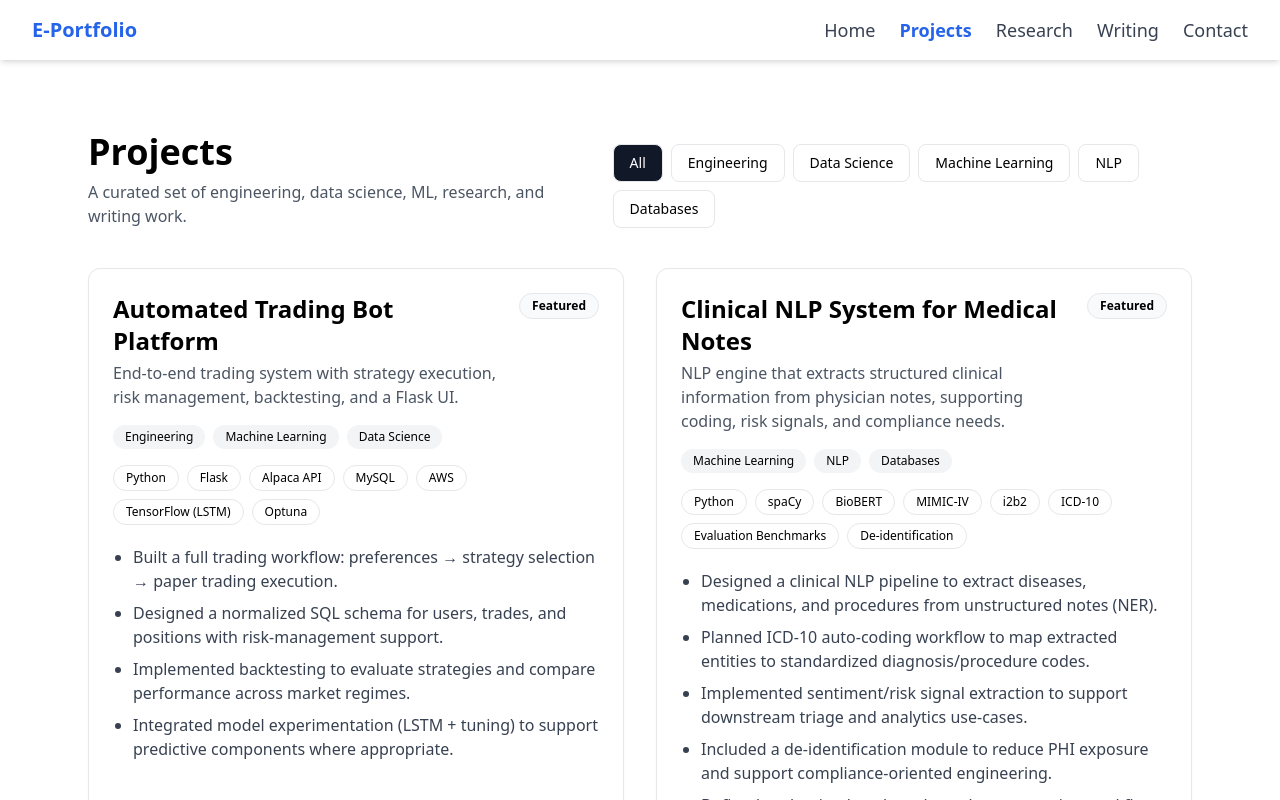
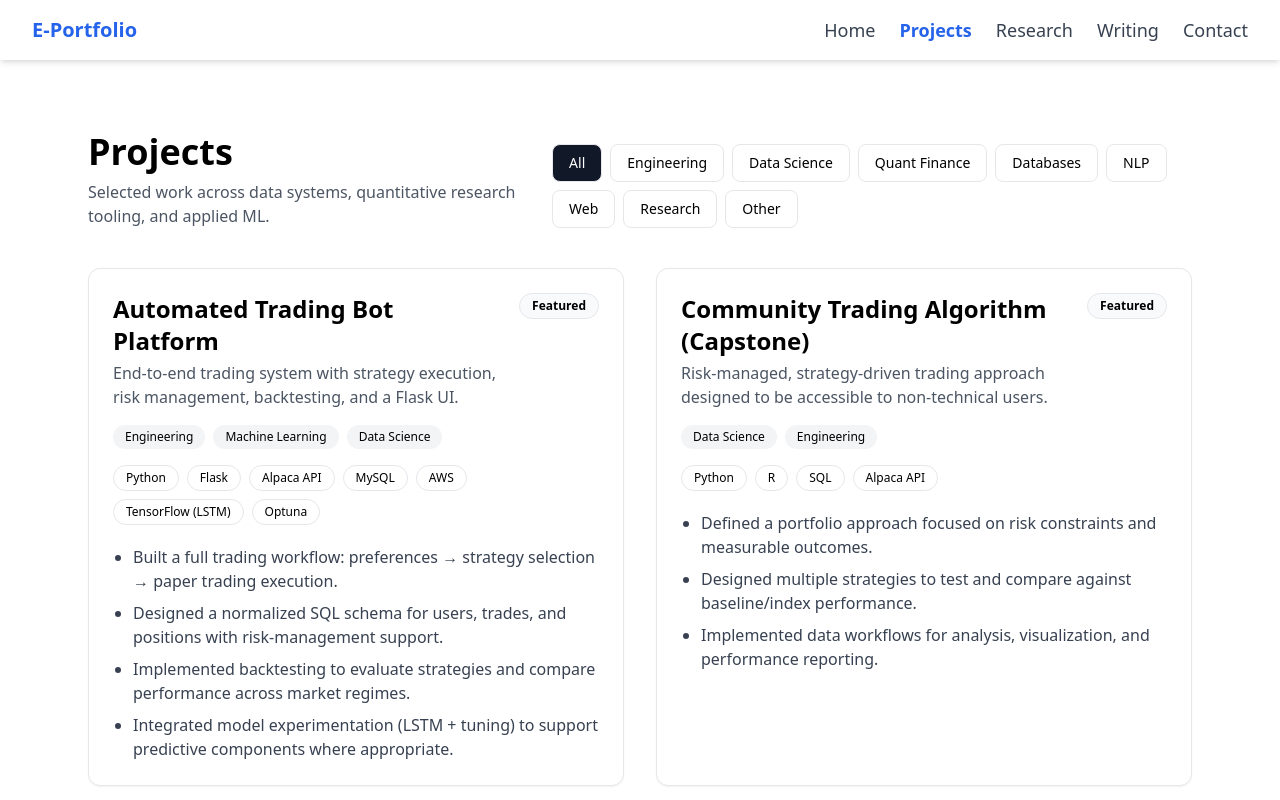
Before and after one commit to aitiern/e-portfolio, a React (Vite) app: page /projects in a window 1280 px wide. Shown: the top 800 px of the page. Built offline with nearby package versions, Linux system fonts and the light colour scheme.

Commit message:
Expand project categories for TypeScript build

```diff
--- a/src/pages/Home.tsx
+++ b/src/pages/Home.tsx
@@ -116,8 +116,7 @@ export default function Home() {
               </div>
 
               <div className="mt-4 flex flex-wrap gap-2">
-                {something.map((t: string) => (
-
+                {p.tech.map((t: string) => (
                   <span key={t} className="text-xs px-3 py-1 rounded-full border">
                     {t}
                   </span>
--- a/src/pages/Projects.tsx
+++ b/src/pages/Projects.tsx
@@ -1,40 +1,34 @@
 import { useMemo, useState } from "react";
+import { projects } from "../data/projects";
 import ProjectCard from "../components/ProjectCard";
-import { projects } from "../data/projects";
-import type { Project } from "../types/Project";
-
+import type { ProjectCategory } from "../types/Project";
 
 const allCategories: ProjectCategory[] = [
   "Engineering",
   "Data Science",
-  "Machine Learning",
+  "Quant Finance",
+  "Databases",
   "NLP",
-  "Databases",
+  "Web",
+  "Research",
+  "Other",
 ];
-
 
 export default function Projects() {
   const [activeCategory, setActiveCategory] = useState<ProjectCategory | "All">("All");
 
-  const visibleProjects = useMemo(() => {
-    const sorted = [...projects].sort((a, b) => {
-      const af = a.featured ? 1 : 0;
-      const bf = b.featured ? 1 : 0;
-      if (bf !== af) return bf - af;
-      return a.title.localeCompare(b.title);
-    });
-
-    if (activeCategory === "All") return sorted;
-    return sorted.filter((p) => p.categories.includes(activeCategory));
+  const visible = useMemo(() => {
+    if (activeCategory === "All") return projects;
+    return projects.filter((p) => p.categories.includes(activeCategory));
   }, [activeCategory]);
 
   return (
     <div className="max-w-6xl mx-auto mt-12 px-6">
-      <div className="flex flex-col gap-4 md:flex-row md:items-end md:justify-between">
+      <div className="flex flex-col gap-3 md:flex-row md:items-end md:justify-between">
         <div>
           <h1 className="text-4xl font-bold">Projects</h1>
-          <p className="text-gray-600 mt-2">
-            A curated set of engineering, data science, ML, research, and writing work.
+          <p className="mt-2 text-gray-600 max-w-3xl">
+            Selected work across data systems, quantitative research tooling, and applied ML.
           </p>
         </div>
 
@@ -48,7 +42,7 @@ export default function Projects() {
             All
           </button>
 
-          {allCategories.map((c) => (
+          {allCategories.map((c: ProjectCategory) => (
             <button
               key={c}
               onClick={() => setActiveCategory(c)}
@@ -63,13 +57,9 @@ export default function Projects() {
       </div>
 
       <div className="mt-10 grid grid-cols-1 lg:grid-cols-2 gap-8">
-        {visibleProjects.map((p) => (
+        {visible.map((p) => (
           <ProjectCard key={p.id} project={p} />
         ))}
-      </div>
-
-      <div className="mt-12 text-sm text-gray-500">
-        Tip: Add GitHub/demo/write-up links in <span className="font-mono">src/data/projects.ts</span> whenever you’re ready.
       </div>
     </div>
   );
--- a/src/types/Projects.ts
+++ b/src/types/Project.ts
@@ -1,10 +1,14 @@
 export type ProjectCategory =
   | "Engineering"
   | "Data Science"
+  | "Quant Finance"
+  | "Databases"
+  | "NLP"
+  | "Web"
+  | "Research"
   | "Machine Learning"
-  | "NLP"
-  | "Databases";
-
+  | "Writing"
+  | "Other";
 
 export interface ProjectLink {
   label: string;
@@ -17,18 +21,10 @@ export interface Project {
   subtitle?: string;
   description?: string;
 
-  // Used for filtering / labels
-  categories: string[];
-
-  // Tech stack pills
+  categories: ProjectCategory[];
   tech: string[];
-
-  // Bullet highlights
   highlights: string[];
 
-  // Optional links (GitHub, Demo, etc.)
   links?: ProjectLink[];
-
-  // Optional: featured sorting
   featured?: boolean;
 }
```
